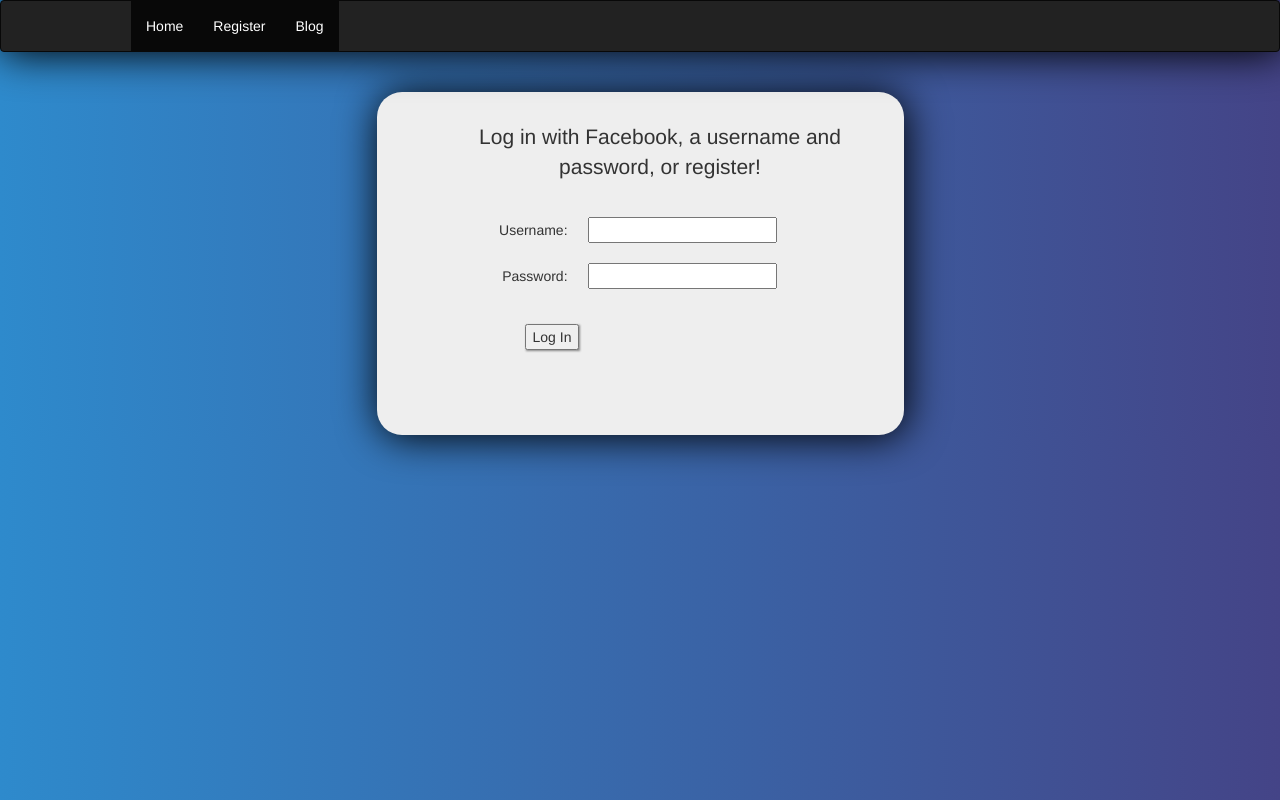
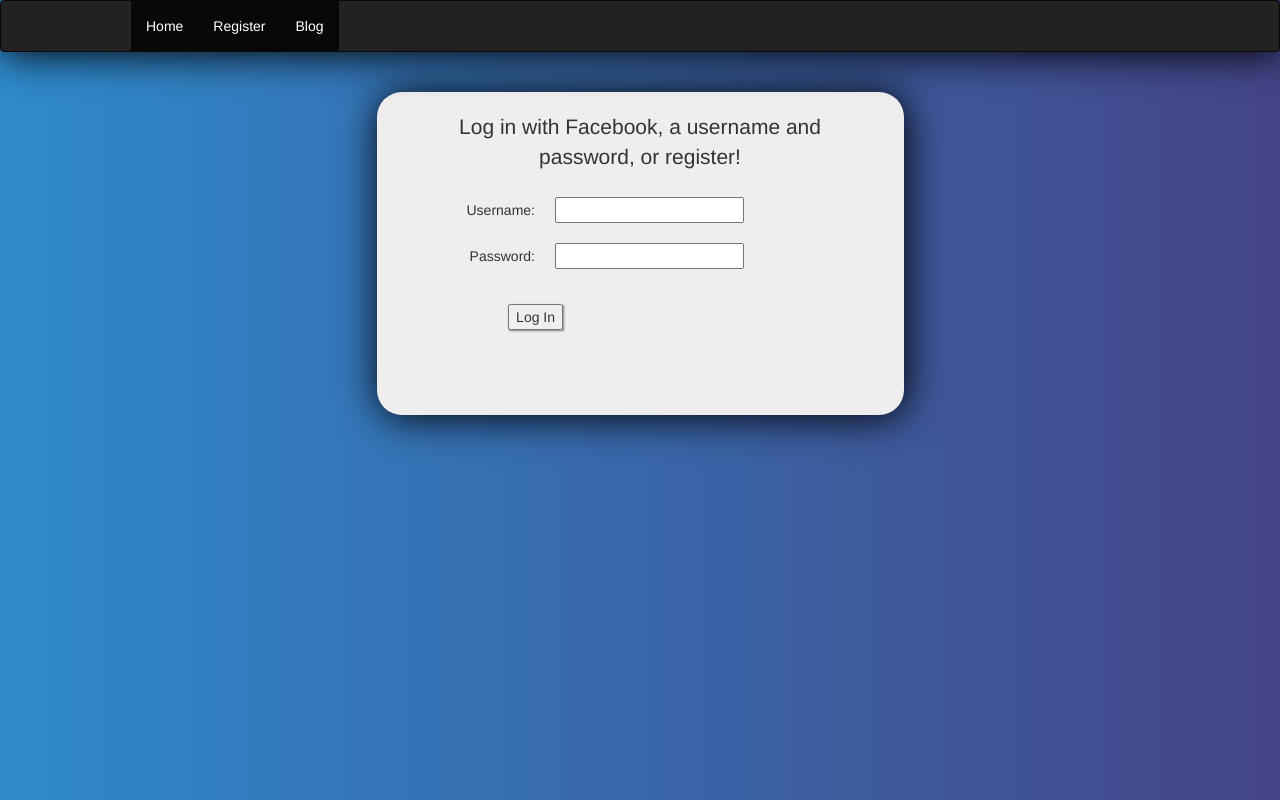
Before and after one commit to JediWattson/WebServer_NodeJS, a website: page index.html in a window 1280 px wide. Drawn offline with nearby package versions, Linux system fonts and the light colour scheme.

Commit message:
desgin changes

```diff
--- a/index.html
+++ b/index.html
@@ -103,10 +103,8 @@
 
 	<div class="jumbotron">
 		 <form onsubmit="return false;" id="input" class="input">
+			<p id="welcome"></p>
 			<table>
-				<tr>
-					<td colspan="2"><p id="welcome"></p></td>
-				</tr>
 				<tr>
 					<td align="right">Username:</td>
 					<td><input type='text' name='handle'></td>
```
